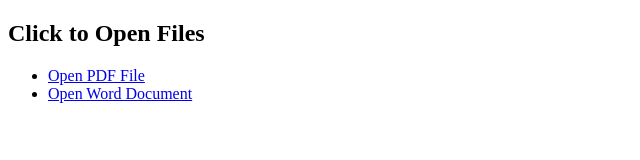
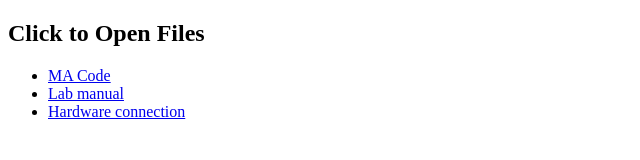
Before and after one commit to Priyanshu-Parth1411/MA, a plain HTML site: page index.html in a window 1280 px wide. Shown: the whole page, without its empty margins (0-640 px from the left). Drawn offline with Linux system fonts and the light colour scheme.

Commit message:
Update index.html

```diff
--- a/index.html
+++ b/index.html
@@ -7,8 +7,8 @@
   <h2>Click to Open Files</h2>
 
   <ul>
-    <li><a href="MA Code.docx" target="_blank">Open PDF File</a></li>
-    <li><a href="Lab Manual_2024-2025.docx" target="_blank">Open Word Document</a></li>
-
+    <li><a href="MA Code.docx" target="_blank">MA Code</a></li>
+    <li><a href="Lab Manual_2024-2025.docx" target="_blank">Lab manual</a></li>
+    <li><a href="hardware connection.pdf" target="_blank">Hardware connection</a></li>
 </body>
 </html>
```
